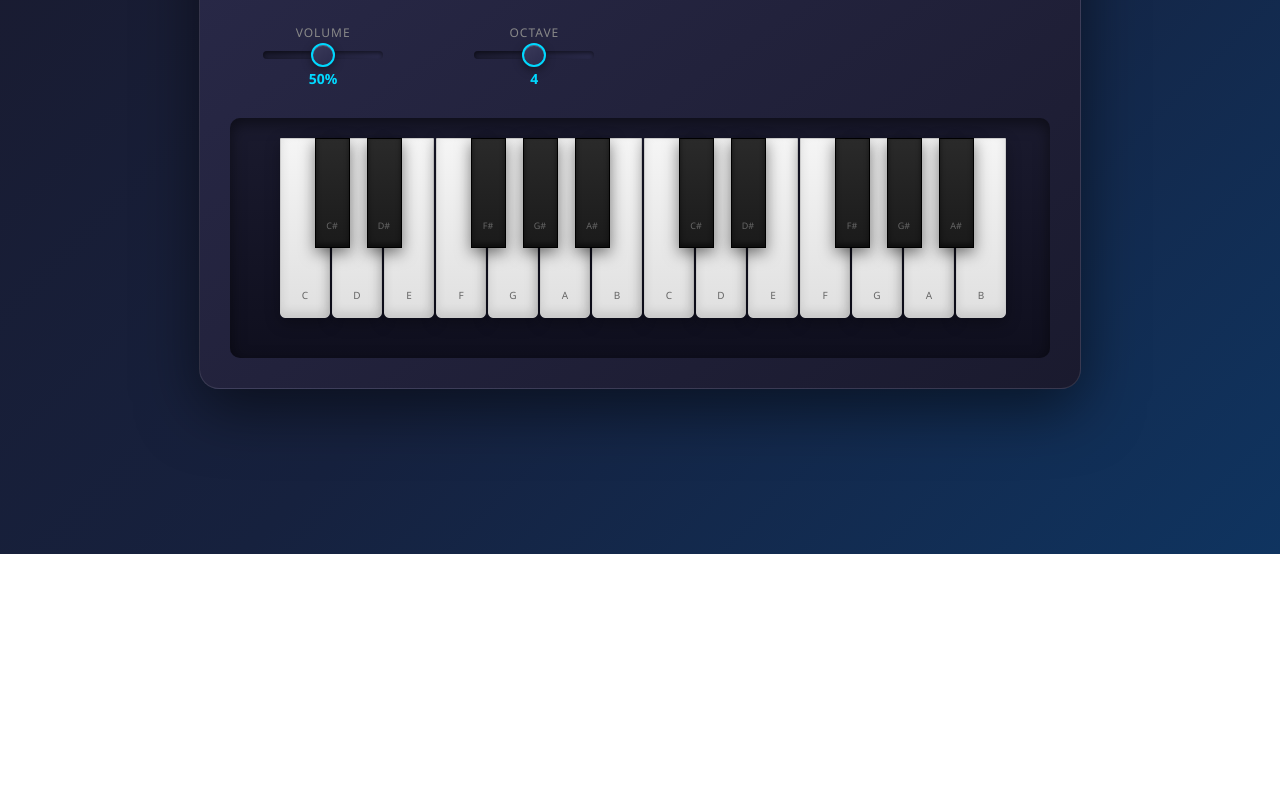
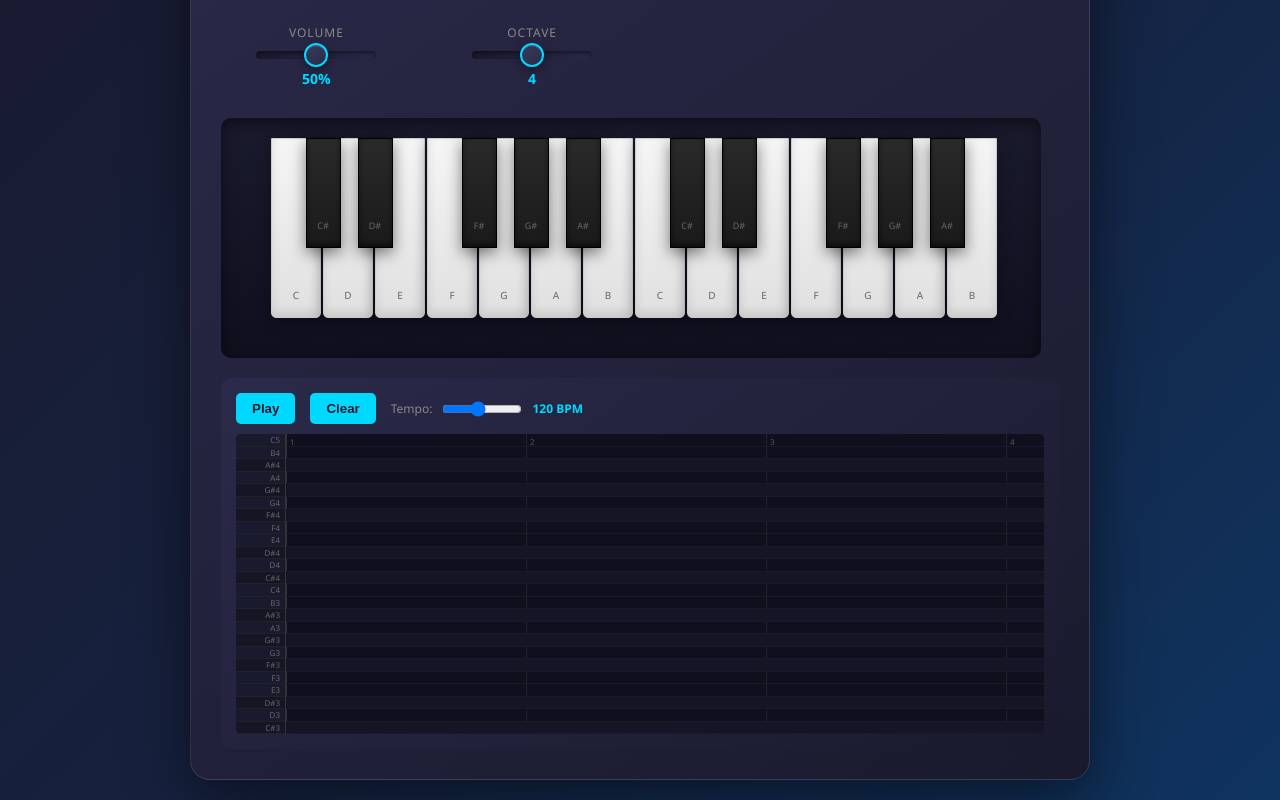
Before and after one commit to vladturda/vue-synth, a Vue app in the folder synth-vue/: page / in a window 1280 px wide. Shown: the part 246-1046 px from the top of the page. Before the commit the page ends 800 px from the top, so only its background shows below. Built offline with nearby package versions, Linux system fonts and the light colour scheme.

Commit message:
Add PianoRoll sequencer with playback and tempo control

```diff
--- /dev/null
+++ b/synth-vue/src/components/PianoRoll.vue
@@ -0,0 +1,379 @@
+<template>
+  <div class="piano-roll">
+    <div class="piano-roll-header">
+      <div class="piano-roll-controls">
+        <button class="roll-btn" @click="togglePlay">
+          {{ isPlaying ? 'Stop' : 'Play' }}
+        </button>
+        <button class="roll-btn" @click="clearNotes">Clear</button>
+        <div class="tempo-control">
+          <label>Tempo:</label>
+          <input type="range" v-model.number="tempo" min="60" max="200" step="1">
+          <span>{{ tempo }} BPM</span>
+        </div>
+      </div>
+    </div>
+
+    <div class="piano-roll-container">
+      <div class="piano-keys">
+        <div
+          v-for="note in displayNotes"
+          :key="note"
+          class="piano-key-row"
+          :class="{ 'is-black': note.includes('#') }"
+        >
+          <span class="note-label">{{ note }}</span>
+        </div>
+      </div>
+
+      <div class="roll-grid" ref="gridRef" @scroll="handleScroll">
+        <div class="grid-content" :style="{ width: gridWidth + 'px' }">
+          <div class="beat-lines">
+            <div
+              v-for="beat in totalBeats"
+              :key="beat"
+              class="beat-line"
+              :class="{ 'major': beat % 4 === 1 }"
+              :style="{ left: (beat - 1) * beatsPerBar * beatWidth + 'px' }"
+            >
+              <span class="beat-label">{{ beat }}</span>
+            </div>
+          </div>
+
+          <div class="note-rows" ref="noteRowsRef" @click="onGridClick">
+            <div
+              v-for="note in displayNotes"
+              :key="note"
+              class="note-row"
+              :class="{ 'is-black': note.includes('#') }"
+            >
+              <div
+                v-for="n in getNotesForRow(note)"
+                :key="n.id"
+                class="note"
+                :class="{ 'is-playing': n.playing }"
+                :style="{
+                  left: n.start * noteWidth + 'px',
+                  width: n.duration * noteWidth + 'px'
+                }"
+                @mousedown.stop="removeNote(n)"
+              ></div>
+            </div>
+          </div>
+        </div>
+      </div>
+    </div>
+  </div>
+</template>
+
+<script setup>
+import { ref, computed, onUnmounted, watch } from 'vue'
+
+const props = defineProps({
+  modelValue: {
+    type: Array,
+    default: () => []
+  }
+})
+
+const emit = defineEmits(['update:modelValue', 'playNote', 'stopNote'])
+
+const tempo = ref(120)
+const isPlaying = ref(false)
+const currentBeat = ref(0)
+const gridRef = ref(null)
+const noteRowsRef = ref(null)
+
+const displayNotes = [
+  'C5', 'B4', 'A#4', 'A4', 'G#4', 'G4', 'F#4', 'F4', 'E4', 'D#4', 'D4', 'C#4', 'C4',
+  'B3', 'A#3', 'A3', 'G#3', 'G3', 'F#3', 'F3', 'E3', 'D#3', 'D3', 'C#3', 'C3'
+]
+
+const totalBars = 4
+const beatsPerBar = 4
+const totalBeats = totalBars * beatsPerBar
+const beatWidth = 60
+const noteWidth = 30
+const gridWidth = totalBeats * beatWidth
+
+const notes = ref([...props.modelValue])
+
+let playTimeout = null
+let noteId = 0
+
+const getNotesForRow = (noteName) => {
+  return notes.value.filter(n => n.note === noteName)
+}
+
+function addNote(note, beat) {
+  const existing = notes.value.find(n => n.note === note &&
+    beat >= n.start && beat < n.start + n.duration)
+
+  if (!existing) {
+    notes.value.push({
+      id: noteId++,
+      note,
+      start: beat,
+      duration: 1,
+      playing: false
+    })
+    emit('update:modelValue', notes.value)
+  }
+}
+
+function removeNote(note) {
+  const index = notes.value.findIndex(n => n.id === note.id)
+  if (index > -1) {
+    notes.value.splice(index, 1)
+    emit('update:modelValue', notes.value)
+  }
+}
+
+function clearNotes() {
+  notes.value = []
+  emit('update:modelValue', notes.value)
+}
+
+function togglePlay() {
+  if (isPlaying.value) {
+    stopPlayback()
+  } else {
+    startPlayback()
+  }
+}
+
+function playNextBeat() {
+  if (!isPlaying.value) return
+
+  const currentNotes = notes.value.filter(n => n.start === currentBeat.value)
+
+  notes.value.forEach(n => {
+    const wasPlaying = n.playing
+    n.playing = n.start === currentBeat.value
+
+    if (wasPlaying && !n.playing) {
+      emit('stop-note', n.note)
+    }
+  })
+
+  currentNotes.forEach(n => {
+    emit('play-note', n.note)
+  })
+
+  currentBeat.value++
+  if (currentBeat.value >= totalBeats) {
+    currentBeat.value = 0
+  }
+
+  const beatDuration = 60000 / tempo.value
+  playTimeout = setTimeout(playNextBeat, beatDuration)
+}
+
+function startPlayback() {
+  isPlaying.value = true
+  currentBeat.value = 0
+  playNextBeat()
+}
+
+function stopPlayback() {
+  isPlaying.value = false
+  if (playTimeout) {
+    clearTimeout(playTimeout)
+    playTimeout = null
+  }
+  notes.value.forEach(n => {
+    if (n.playing) {
+      emit('stop-note', n.note)
+    }
+    n.playing = false
+  })
+}
+
+function handleScroll(e) {
+  // Handle scroll sync if needed
+}
+
+// Handle click on grid to add notes
+function onGridClick(e) {
+  if (!noteRowsRef.value) return
+
+  const rect = noteRowsRef.value.getBoundingClientRect()
+  const scrollLeft = gridRef.value ? gridRef.value.scrollLeft : 0
+
+  const x = e.clientX - rect.left + scrollLeft
+  const y = e.clientY - rect.top
+
+  const rowHeight = rect.height / displayNotes.length
+  const noteIndex = Math.floor(y / rowHeight)
+  const beat = Math.floor(x / noteWidth)
+
+  if (noteIndex >= 0 && noteIndex < displayNotes.length) {
+    addNote(displayNotes[noteIndex], beat)
+  }
+}
+
+onUnmounted(() => {
+  stopPlayback()
+})
+
+watch(() => props.modelValue, (newVal) => {
+  notes.value = [...newVal]
+}, { deep: true })
+</script>
+
+<style scoped>
+.piano-roll {
+  background: linear-gradient(145deg, #2a2a4a, #1a1a2e);
+  border-radius: 10px;
+  padding: 15px;
+  margin-top: 20px;
+}
+
+.piano-roll-header {
+  margin-bottom: 10px;
+}
+
+.piano-roll-controls {
+  display: flex;
+  align-items: center;
+  gap: 15px;
+}
+
+.roll-btn {
+  padding: 8px 16px;
+  background: #00d9ff;
+  color: #1a1a2e;
+  border: none;
+  border-radius: 5px;
+  cursor: pointer;
+  font-weight: bold;
+}
+
+.roll-btn:hover {
+  background: #00b8d9;
+}
+
+.tempo-control {
+  display: flex;
+  align-items: center;
+  gap: 10px;
+  color: #888;
+  font-size: 12px;
+}
+
+.tempo-control input {
+  width: 80px;
+}
+
+.tempo-control span {
+  color: #00d9ff;
+  font-weight: bold;
+}
+
+.piano-roll-container {
+  display: flex;
+  background: #0f0f1e;
+  border-radius: 5px;
+  overflow: hidden;
+  height: 300px;
+}
+
+.piano-keys {
+  width: 50px;
+  flex-shrink: 0;
+  background: #1a1a2e;
+  border-right: 1px solid #333;
+}
+
+.piano-key-row {
+  height: 12.5px;
+  display: flex;
+  align-items: center;
+  padding-right: 5px;
+  justify-content: flex-end;
+  border-bottom: 1px solid #222;
+}
+
+.piano-key-row.is-black {
+  background: #151525;
+}
+
+.note-label {
+  font-size: 8px;
+  color: #666;
+}
+
+.roll-grid {
+  flex: 1;
+  overflow-x: auto;
+  overflow-y: hidden;
+}
+
+.grid-content {
+  position: relative;
+  height: 100%;
+}
+
+.beat-lines {
+  position: absolute;
+  top: 0;
+  left: 0;
+  right: 0;
+  height: 100%;
+  pointer-events: none;
+}
+
+.beat-line {
+  position: absolute;
+  top: 0;
+  bottom: 0;
+  width: 1px;
+  background: #222;
+}
+
+.beat-line.major {
+  background: #333;
+}
+
+.beat-label {
+  position: absolute;
+  top: 2px;
+  left: 4px;
+  font-size: 8px;
+  color: #555;
+}
+
+.note-rows {
+  position: relative;
+  height: 100%;
+}
+
+.note-row {
+  height: 12.5px;
+  border-bottom: 1px solid #1a1a2e;
+  position: relative;
+}
+
+.note-row.is-black {
+  background: #151525;
+}
+
+.note {
+  position: absolute;
+  top: 1px;
+  height: 10px;
+  background: #00d9ff;
+  border-radius: 2px;
+  cursor: pointer;
+  transition: background 0.1s;
+}
+
+.note:hover {
+  background: #ff006e;
+}
+
+.note.is-playing {
+  background: #00ff88;
+  box-shadow: 0 0 5px #00ff88;
+}
+</style>
--- a/synth-vue/src/components/Synth.vue
+++ b/synth-vue/src/components/Synth.vue
@@ -47,14 +47,21 @@
       @play="playNote"
       @stop="stopNote"
     />
+
+    <PianoRoll
+      v-model="sequencerNotes"
+      @play-note="playSequencerNote"
+      @stop-note="stopSequencerNote"
+    />
   </div>
 </template>
 
 <script setup>
-import { reactive, onMounted, onUnmounted } from 'vue'
+import { reactive, ref, onMounted, onUnmounted } from 'vue'
 import Knob from './Knob.vue'
 import Slider from './Slider.vue'
 import Keyboard from './Keyboard.vue'
+import PianoRoll from './PianoRoll.vue'
 
 const waveforms = ['sine', 'square', 'sawtooth', 'triangle']
 const waveLabels = {
@@ -80,6 +87,7 @@ const noteFrequencies = {
 }
 
 const activeNotes = new Set()
+const sequencerNotes = ref([])
 let audioCtx = null
 let masterGain = null
 const activeOscillators = new Map()
@@ -172,6 +180,14 @@ function handleKeyUp(e) {
   }
 }
 
+function playSequencerNote(note) {
+  playNote(note)
+}
+
+function stopSequencerNote(note) {
+  stopNote(note)
+}
+
 onMounted(() => {
   document.addEventListener('keydown', handleKeyDown)
   document.addEventListener('keyup', handleKeyUp)
```
